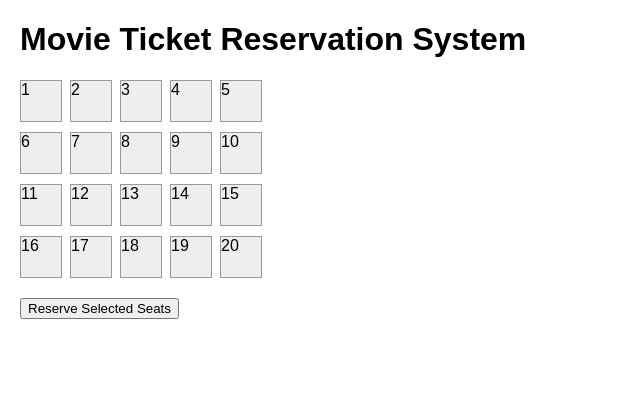
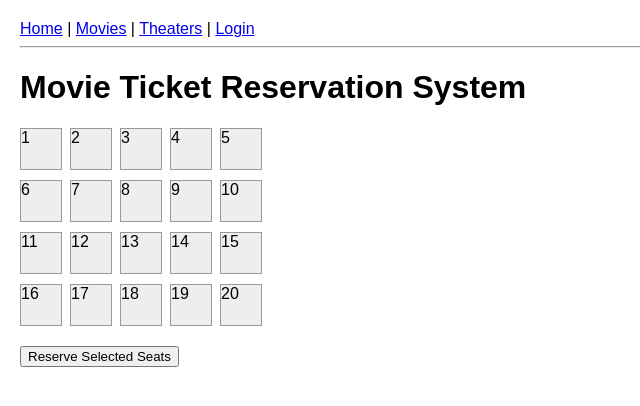
Before and after one commit to Monishahm13/movie-ticket-reservation-system, a plain HTML site: page index.html in a window 1280 px wide. Shown: the whole page, without its empty margins (0-640 px from the left). Drawn offline with Linux system fonts and the light colour scheme.

Commit message:
Update index.html

```diff
--- a/index.html
+++ b/index.html
@@ -1,3 +1,12 @@
+<nav>
+  <a href="index.html">Home</a> |
+  <a href="movies.html">Movies</a> |
+  <a href="theaters.html">Theaters</a> |
+  <a href="login.html">Login</a>
+</nav>
+<hr />
+
+
 <!DOCTYPE html>
 <html lang="en">
 <head>
```
